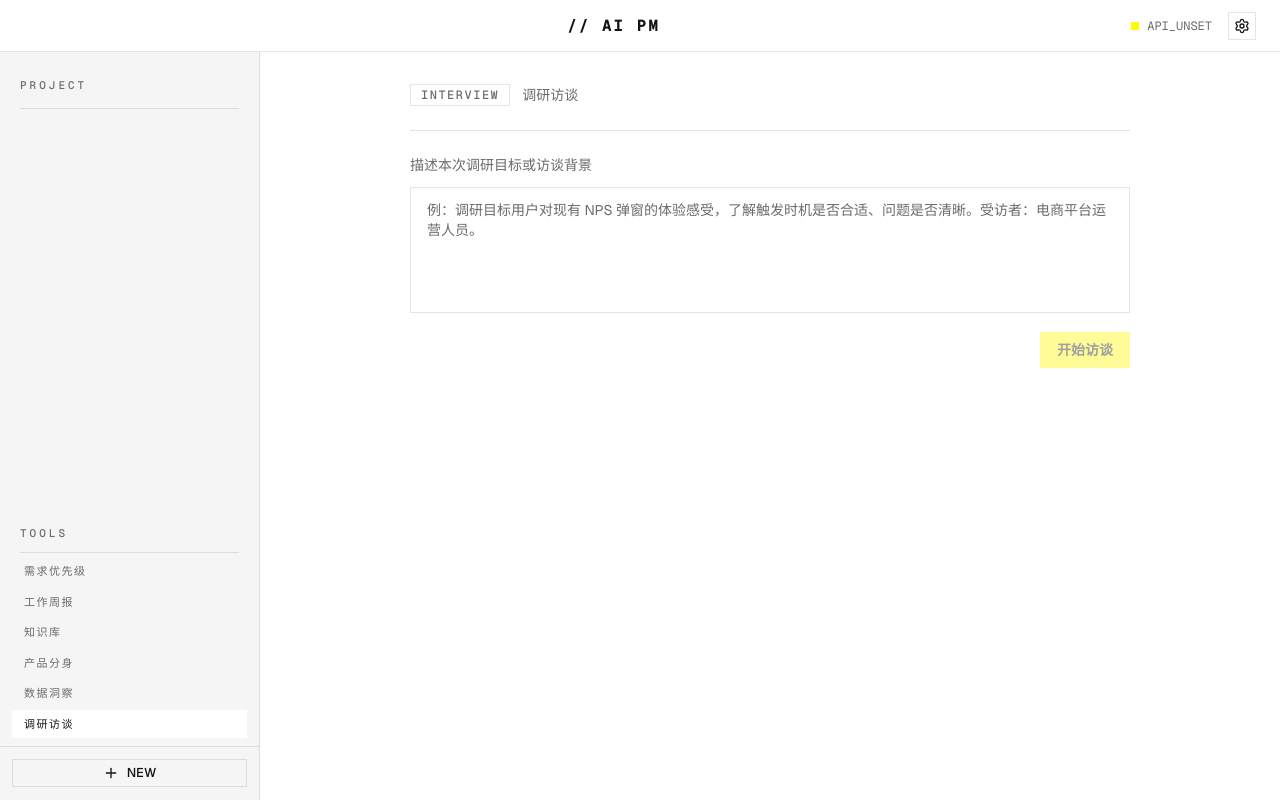
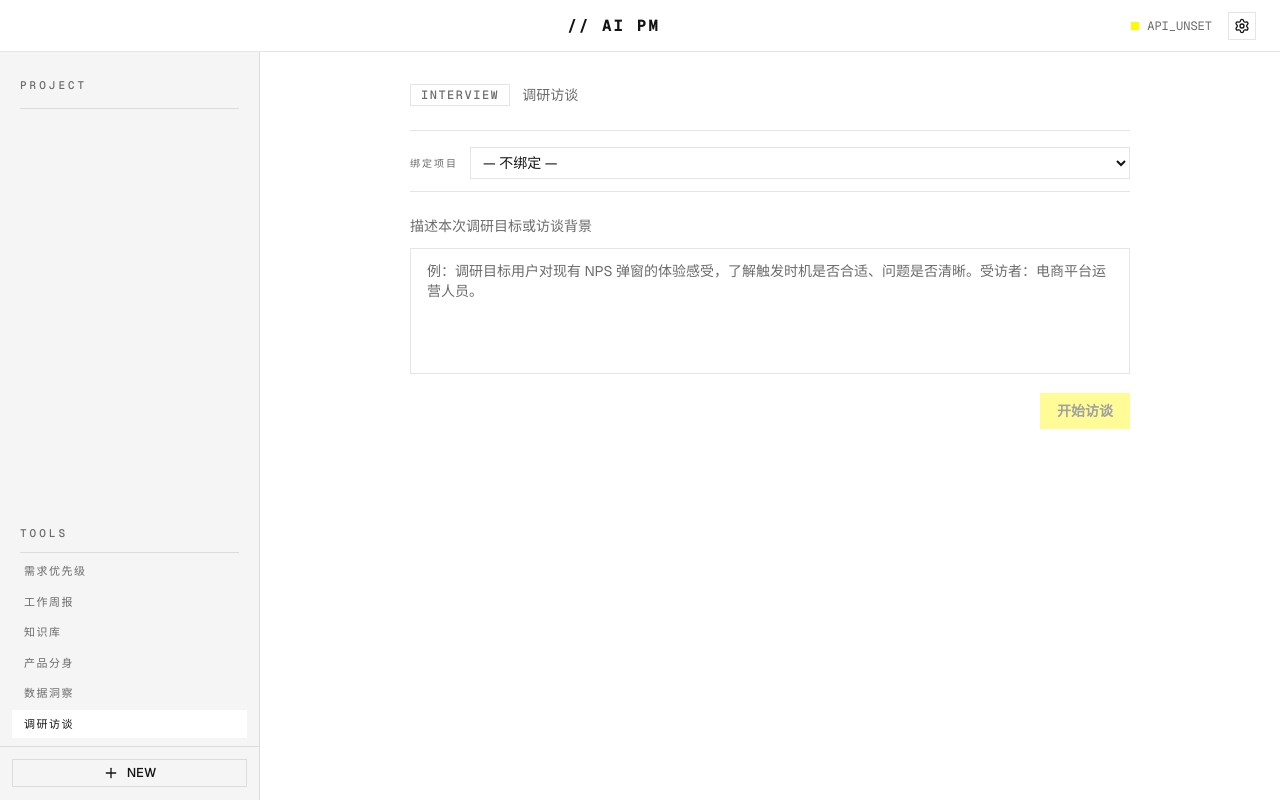
Before and after one commit to K3tty5555/AI_PM, a React (Vite) app in the folder app/: page /tools/interview in a window 1280 px wide. Built offline with nearby package versions, Linux system fonts and the light colour scheme.

Commit message:
feat: ProjectSelector component, Interview + Data tools bind to project

```diff
--- /dev/null
+++ b/app/src/components/project-selector.tsx
@@ -0,0 +1,65 @@
+import { useState, useEffect } from "react"
+import { useSearchParams } from "react-router-dom"
+import { api, type ProjectSummary } from "@/lib/tauri-api"
+import { cn } from "@/lib/utils"
+
+interface ProjectSelectorProps {
+  toolKey: string  // e.g. "interview", "data" — used as localStorage key
+  value: string | null
+  onChange: (projectId: string | null) => void
+  className?: string
+}
+
+export function ProjectSelector({ toolKey, value, onChange, className }: ProjectSelectorProps) {
+  const [projects, setProjects] = useState<ProjectSummary[]>([])
+
+  useEffect(() => {
+    api.listProjects().then(setProjects).catch(console.error)
+  }, [])
+
+  const handleChange = (e: React.ChangeEvent<HTMLSelectElement>) => {
+    const id = e.target.value || null
+    onChange(id)
+    if (id) {
+      localStorage.setItem(`tool-binding:${toolKey}`, id)
+    } else {
+      localStorage.removeItem(`tool-binding:${toolKey}`)
+    }
+  }
+
+  const selectedProject = projects.find((p) => p.id === value)
+
+  return (
+    <div
+      className={cn(
+        "flex items-center gap-3 pb-3 mb-4 border-b border-[var(--border)]",
+        className,
+      )}
+    >
+      <span className="font-terminal text-[10px] uppercase tracking-[2px] text-[var(--text-muted)] shrink-0">
+        绑定项目
+      </span>
+      <select
+        value={value ?? ""}
+        onChange={handleChange}
+        className={cn(
+          "flex-1 h-8 px-2 text-sm bg-transparent border border-[var(--border)]",
+          "text-[var(--dark)] outline-none",
+          "focus:border-[var(--yellow)] transition-colors duration-[var(--duration-terminal)]"
+        )}
+      >
+        <option value="">— 不绑定 —</option>
+        {projects.map((p) => (
+          <option key={p.id} value={p.id}>
+            {p.name}
+          </option>
+        ))}
+      </select>
+      {selectedProject && (
+        <span className="font-terminal text-[10px] text-[var(--text-muted)] shrink-0">
+          运行后自动保存上下文
+        </span>
+      )}
+    </div>
+  )
+}
--- a/app/src/pages/tools/Data.tsx
+++ b/app/src/pages/tools/Data.tsx
@@ -1,16 +1,25 @@
 import { useState, useCallback } from "react"
+import { useSearchParams } from "react-router-dom"
 import { open as openDialog } from "@tauri-apps/plugin-dialog"
 import { Badge } from "@/components/ui/badge"
 import { Button } from "@/components/ui/button"
 import { ProgressBar } from "@/components/ui/progress-bar"
 import { PrdViewer } from "@/components/prd-viewer"
+import { ProjectSelector } from "@/components/project-selector"
 import { useToolStream } from "@/hooks/use-tool-stream"
 import { cn } from "@/lib/utils"
 
 export function ToolDataPage() {
   const [filePath, setFilePath] = useState("")
   const [analysisGoal, setAnalysisGoal] = useState("")
-  const { text, isStreaming, isThinking, elapsedSeconds, error, streamMeta, run, reset } = useToolStream("ai-pm-data")
+  const [searchParams] = useSearchParams()
+  const [boundProjectId, setBoundProjectId] = useState<string | null>(() => {
+    const fromUrl = searchParams.get("projectId")
+    if (fromUrl) return fromUrl
+    return localStorage.getItem("tool-binding:data") ?? null
+  })
+  const { text, isStreaming, isThinking, elapsedSeconds, error, streamMeta, run, reset } =
+    useToolStream("ai-pm-data", boundProjectId ?? undefined)
 
   const handleSelectFile = useCallback(async () => {
     const selected = await openDialog({
@@ -37,6 +46,12 @@ export function ToolDataPage() {
         <span className="text-sm text-[var(--text-muted)]">数据洞察分析</span>
       </div>
       <div className="h-px bg-[var(--border)]" />
+      <ProjectSelector
+        toolKey="data"
+        value={boundProjectId}
+        onChange={setBoundProjectId}
+        className="mt-4"
+      />
 
       {!isStreaming && !text && (
         <div className="mt-6 space-y-4">
--- a/app/src/pages/tools/Interview.tsx
+++ b/app/src/pages/tools/Interview.tsx
@@ -1,9 +1,11 @@
 import { useState, useCallback } from "react"
+import { useSearchParams } from "react-router-dom"
 import { Badge } from "@/components/ui/badge"
 import { Button } from "@/components/ui/button"
 import { ProgressBar } from "@/components/ui/progress-bar"
 import { PrdViewer } from "@/components/prd-viewer"
 import { InlineChat } from "@/components/inline-chat"
+import { ProjectSelector } from "@/components/project-selector"
 import { useToolStream } from "@/hooks/use-tool-stream"
 import { cn } from "@/lib/utils"
 
@@ -26,7 +28,14 @@ export function ToolInterviewPage() {
   const [context, setContext] = useState("")
   const [messages, setMessages] = useState<Message[]>([])
   const [chatHistory, setChatHistory] = useState<Array<{ q: string; a: string }>>([])
-  const { text, isStreaming, isThinking, elapsedSeconds, error, streamMeta, run, reset } = useToolStream("ai-pm-interview")
+  const [searchParams] = useSearchParams()
+  const [boundProjectId, setBoundProjectId] = useState<string | null>(() => {
+    const fromUrl = searchParams.get("projectId")
+    if (fromUrl) return fromUrl
+    return localStorage.getItem("tool-binding:interview") ?? null
+  })
+  const { text, isStreaming, isThinking, elapsedSeconds, error, streamMeta, run, reset } =
+    useToolStream("ai-pm-interview", boundProjectId ?? undefined)
 
   const handleStart = useCallback(() => {
     if (!context.trim()) return
@@ -74,6 +83,12 @@ export function ToolInterviewPage() {
         <span className="text-sm text-[var(--text-muted)]">调研访谈</span>
       </div>
       <div className="h-px bg-[var(--border)]" />
+      <ProjectSelector
+        toolKey="interview"
+        value={boundProjectId}
+        onChange={setBoundProjectId}
+        className="mt-4"
+      />
 
       {/* 初始设置 */}
       {phase === "setup" && (
```
